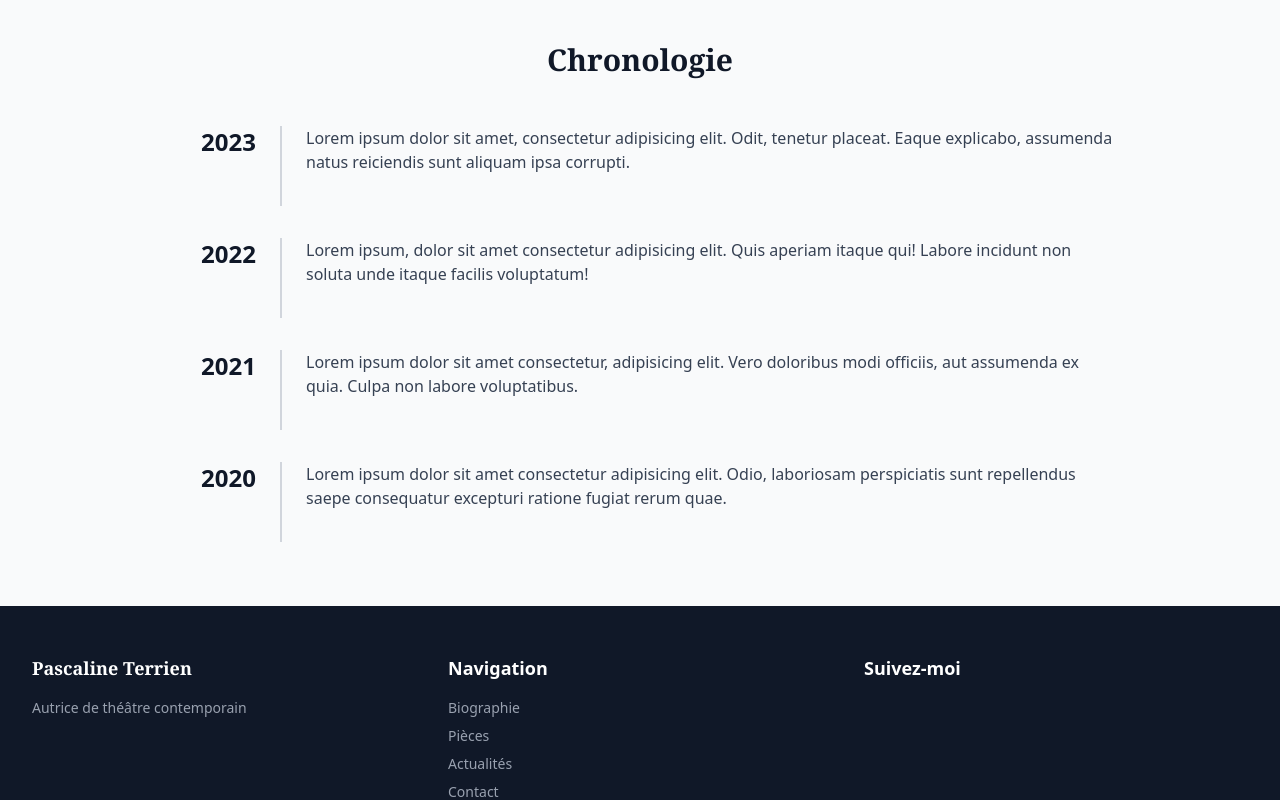
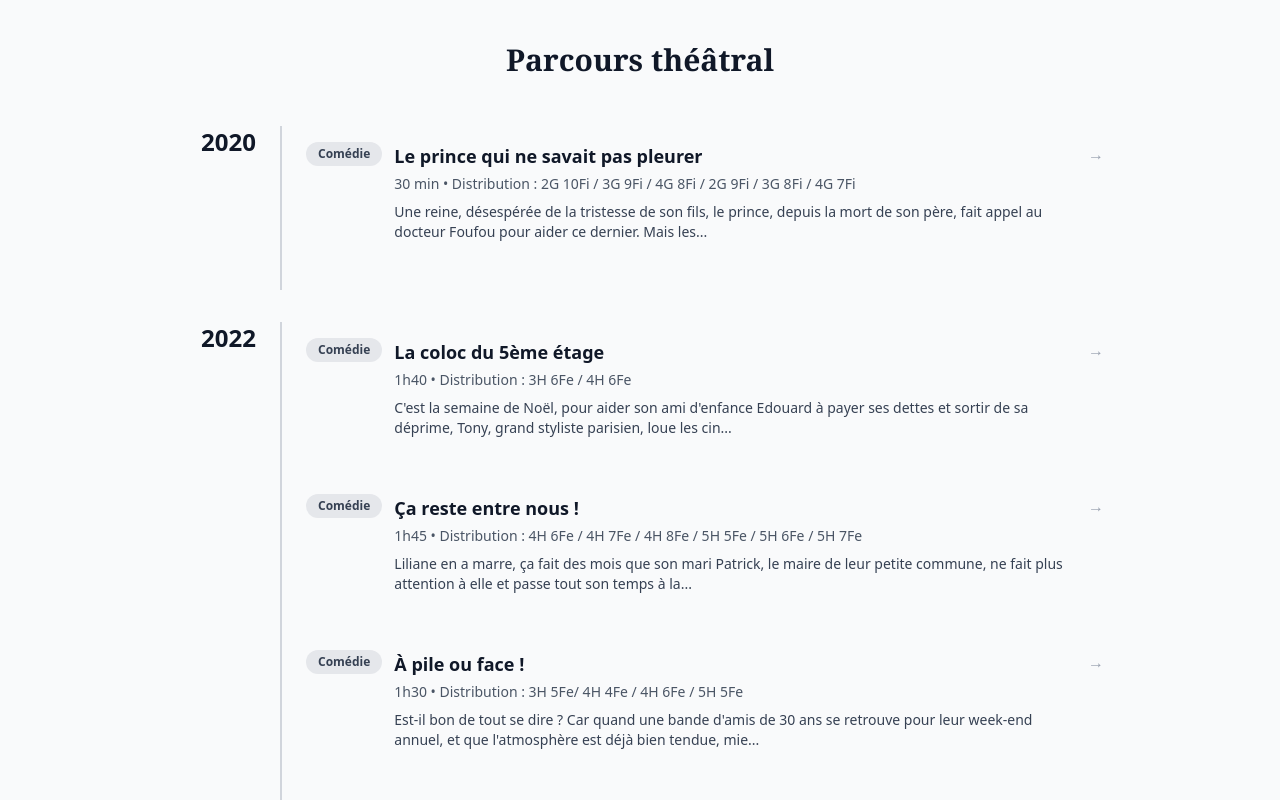
Before and after one commit to DavidBache/Pascaline-TERRIEN-web-site, a SvelteKit app: page /bio in a window 1280 px wide. Shown: the part 1520-2320 px from the top of the page. Built offline with nearby package versions, Linux system fonts and the light colour scheme.

Commit message:
feat: ajout timeline des pièces dans la biographie
- Affiche les pièces groupées par année
- Liens cliquables vers chaque pièce
- Design cohérent avec badges de genre
- Tri du plus récent au plus ancien

```diff
--- a/src/routes/bio/+page.svelte
+++ b/src/routes/bio/+page.svelte
@@ -1,6 +1,17 @@
 <script>
-  // Tu pourras mettre une vraie photo plus tard
-  const photoUrl = "/images/pascaline-terrien.jpeg"; // ou '/images/pascaline-terrien.jpg'
+  import { pieces } from '$lib/data/pieces.js';
+
+  const photoUrl = "/images/pascaline-terrien.jpeg";
+
+  // Trie les pièces par année (de la plus récente à la plus ancienne)
+  const piecesByYear = pieces
+    .sort((a, b) => b.annee - a.annee)
+    .reduce((acc, piece) => {
+      const year = piece.annee;
+      if (!acc[year]) acc[year] = [];
+      acc[year].push(piece);
+      return acc;
+    }, {});
 </script>
 
 <svelte:head>
@@ -124,60 +135,71 @@
   </div>
 </section>
 
-<!-- Section Timeline (optionnelle) -->
+<!-- Section Timeline des pièces -->
 <section class="py-16 bg-gray-50">
   <div class="max-w-5xl mx-auto px-4 sm:px-6 lg:px-8">
     <h2 class="text-3xl font-serif font-bold text-gray-900 mb-12 text-center">
-      Chronologie
+      Parcours théâtral
     </h2>
 
     <div class="space-y-8">
-      <!-- Années clés -->
-      <div class="flex gap-6">
-        <div class="flex-shrink-0 w-24 text-right">
-          <span class="text-2xl font-bold text-gray-900">2023</span>
+      {#each Object.entries(piecesByYear) as [year, piecesInYear]}
+        <div class="flex gap-6">
+          <!-- Année -->
+          <div class="flex-shrink-0 w-24 text-right">
+            <span class="text-2xl font-bold text-gray-900">{year}</span>
+          </div>
+
+          <!-- Pièces de cette année -->
+          <div class="flex-grow border-l-2 border-gray-300 pl-6 pb-8 space-y-6">
+            {#each piecesInYear as piece}
+              <div class="group">
+                <a
+                  href="/pieces/{piece.slug}"
+                  class="block hover:bg-white rounded-lg p-4 -ml-4 transition-all duration-200"
+                >
+                  <div class="flex items-start gap-3">
+                    <!-- Badge genre -->
+                    <span class="flex-shrink-0 inline-block px-3 py-1 text-xs font-semibold text-gray-700 bg-gray-200 rounded-full">
+                      {piece.genre}
+                    </span>
+
+                    <!-- Contenu -->
+                    <div class="flex-grow">
+                      <h3 class="text-lg font-bold text-gray-900 group-hover:text-gray-700 transition-colors mb-1">
+                        {piece.titre}
+                      </h3>
+
+                      <p class="text-gray-600 text-sm mb-2">
+                        {piece.duree} • Distribution : {piece.distribution}
+                      </p>
+
+                      <p class="text-gray-700 text-sm line-clamp-2">
+                        {piece.synopsisComplet.substring(0, 150)}...
+                      </p>
+                    </div>
+
+                    <!-- Flèche -->
+                    <span class="flex-shrink-0 text-gray-400 group-hover:text-gray-700 group-hover:translate-x-1 transition-all">
+                      →
+                    </span>
+                  </div>
+                </a>
+              </div>
+            {/each}
+          </div>
         </div>
-        <div class="flex-grow border-l-2 border-gray-300 pl-6 pb-8">
-          <p class="text-gray-700">
-            Lorem ipsum dolor sit amet, consectetur adipisicing elit. Odit, tenetur placeat. Eaque explicabo, assumenda natus reiciendis sunt aliquam ipsa corrupti.
-          </p>
-        </div>
-      </div>
+      {/each}
+    </div>
 
-      <div class="flex gap-6">
-        <div class="flex-shrink-0 w-24 text-right">
-          <span class="text-2xl font-bold text-gray-900">2022</span>
-        </div>
-        <div class="flex-grow border-l-2 border-gray-300 pl-6 pb-8">
-          <p class="text-gray-700">
-            Lorem ipsum, dolor sit amet consectetur adipisicing elit. Quis aperiam itaque qui! Labore incidunt non soluta unde itaque facilis voluptatum!
-          </p>
-        </div>
-      </div>
-
-      <div class="flex gap-6">
-        <div class="flex-shrink-0 w-24 text-right">
-          <span class="text-2xl font-bold text-gray-900">2021</span>
-        </div>
-        <div class="flex-grow border-l-2 border-gray-300 pl-6 pb-8">
-          <p class="text-gray-700">
-            Lorem ipsum dolor sit amet consectetur, adipisicing elit. Vero doloribus modi officiis, aut assumenda ex quia. Culpa non labore voluptatibus.
-          </p>
-        </div>
-      </div>
-
-      <div class="flex gap-6">
-        <div class="flex-shrink-0 w-24 text-right">
-          <span class="text-2xl font-bold text-gray-900">2020</span>
-        </div>
-        <div class="flex-grow border-l-2 border-gray-300 pl-6 pb-8">
-          <p class="text-gray-700">
-            Lorem ipsum dolor sit amet consectetur adipisicing elit. Odio, laboriosam perspiciatis sunt repellendus saepe consequatur excepturi ratione fugiat rerum quae.
-          </p>
-        </div>
-      </div>
-
-      <!-- Tu peux ajouter d'autres années -->
+    <!-- CTA en bas de timeline -->
+    <div class="mt-16 text-center">
+      <a
+        href="/pieces"
+        class="inline-block bg-gray-900 text-white px-8 py-3 rounded-lg hover:bg-gray-800 transition-colors font-semibold"
+      >
+        Découvrir toutes les pièces
+      </a>
     </div>
   </div>
 </section>
```
